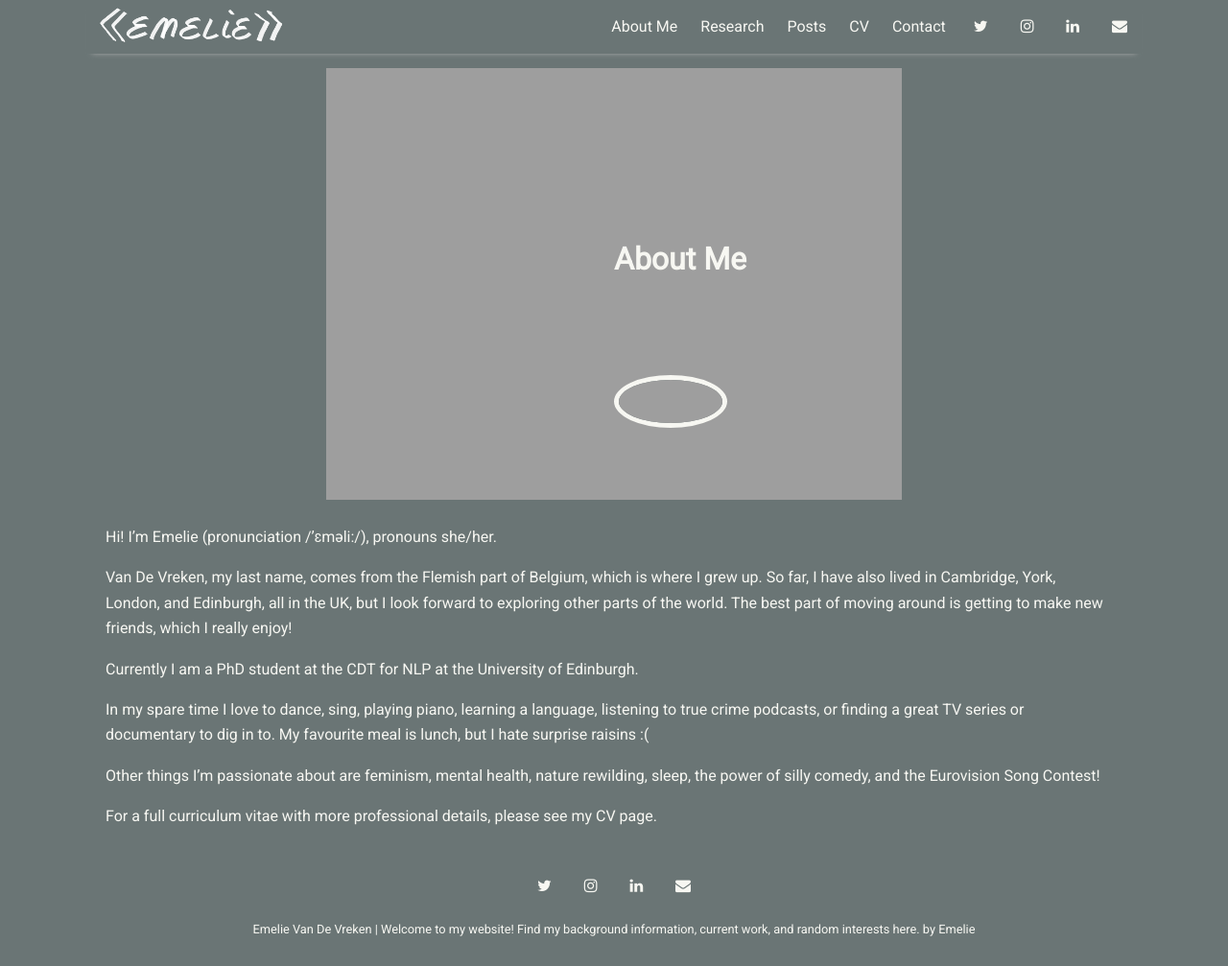
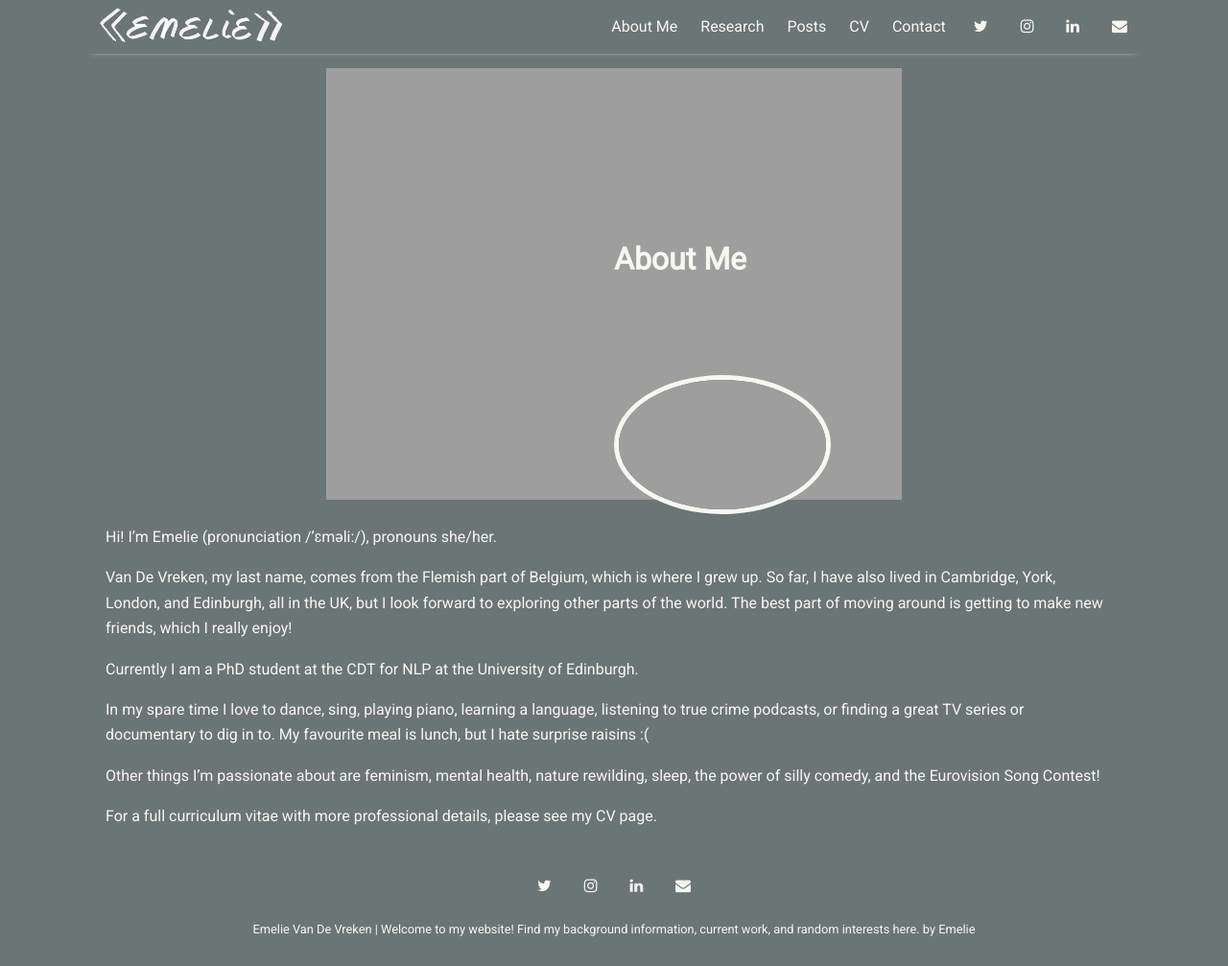
Before and after one commit to evdv/evdv.github.io, a Jekyll site: the page built from _pages/about.md, in a window 1280 px wide and 1007 px high. Shown: the whole window at 96% size. Built offline with Jekyll 4.4.1, drawn with Linux system fonts in a browser that asks for light colours; nearby versions of some CDN libraries.

Commit message:
Make round image bigger

```diff
--- a/_sass/_page.scss
+++ b/_sass/_page.scss
@@ -61,8 +61,8 @@
   top: 70%;
   left: 50%;
   z-index: 2;
-  width: 10%;
-  height: 10%;
+  width: 20%;
+  height: 30%;
   border-radius: 50%;
   border: 5px solid $brand-color;
 }
```
